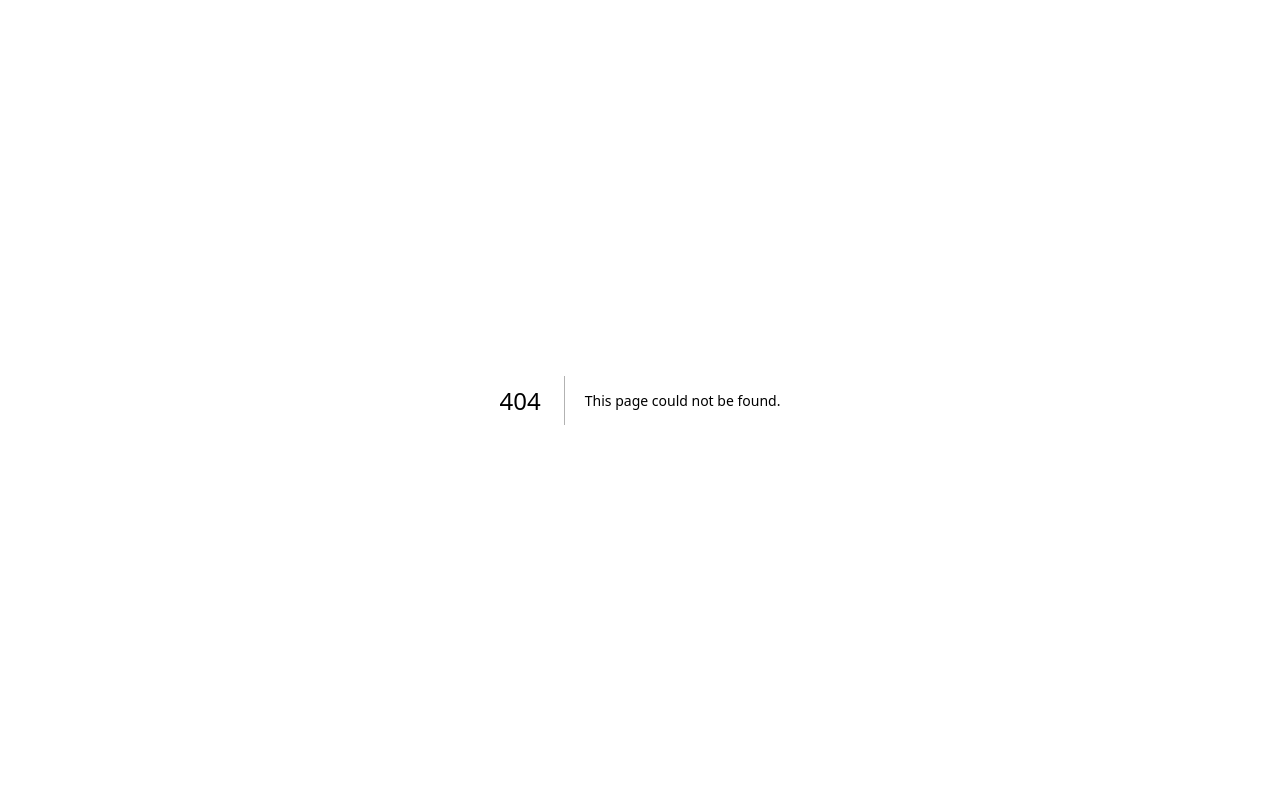
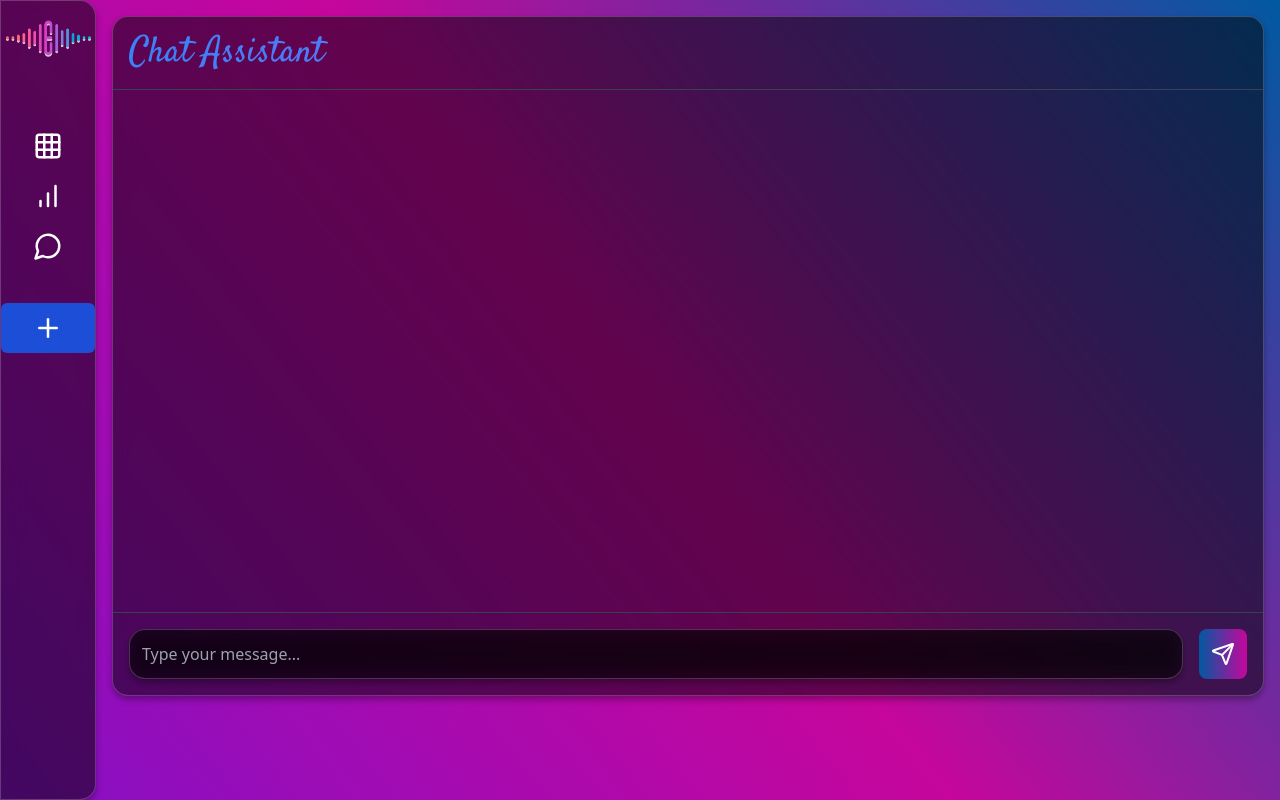
Before and after one commit to PMS61/Eloquence, a Next.js app in the folder client/: page /chat in a window 1280 px wide. Before the commit this address had no page. Built offline with nearby package versions, Linux system fonts and the light colour scheme.

Commit message:
Add chat page and update sidebar for navigation

```diff
--- /dev/null
+++ b/client/app/chat/page.jsx
@@ -0,0 +1,136 @@
+"use client";
+import { useState } from "react";
+import Sidebar from "../components/Sidebar";
+import { Send } from "lucide-react";
+import { Satisfy, Playfair_Display } from "next/font/google";
+import "../components/bg.css";
+
+const satisfy = Satisfy({
+  subsets: ["latin"],
+  weight: ["400"],
+});
+
+const playfair = Playfair_Display({
+  subsets: ["latin"],
+  weight: ["400", "700"],
+});
+
+export default function ChatPage() {
+  const [messages, setMessages] = useState([]);
+  const [inputMessage, setInputMessage] = useState("");
+
+  const handleSendMessage = (e) => {
+    e.preventDefault();
+    if (inputMessage.trim()) {
+      setMessages([
+        ...messages,
+        {
+          id: Date.now(),
+          text: inputMessage,
+          sender: "user",
+        },
+      ]);
+      setInputMessage("");
+
+      setTimeout(() => {
+        setMessages((prev) => [
+          ...prev,
+          {
+            id: Date.now(),
+            text: "This is a simulated response. Replace with actual API integration.",
+            sender: "ai",
+          },
+        ]);
+      }, 1000);
+    }
+  };
+
+  return (
+    <div>
+      <Sidebar />
+      <div className="flex w-full max-h-full min-h-screen static-bg">
+        <div className="w-full h-full">
+          <div className="flex flex-col mx-4 mt-4 ml-16 md:ml-28">
+            {/* Main Chat Container */}
+            <div className="glass-bg w-full h-[85vh] flex flex-col rounded-lg overflow-hidden">
+              {/* Chat Header */}
+              <div className="p-4 border-b border-gray-700">
+                <h1
+                  className={`${satisfy.className} text-3xl md:text-4xl font-bold text-transparent bg-gradient-to-r from-blue-500 to-purple-500 bg-clip-text`}
+                >
+                  Chat Assistant
+                </h1>
+              </div>
+
+              {/* Messages Container */}
+              <div className="flex-1 p-4 space-y-4 overflow-y-auto">
+                {messages.map((message) => (
+                  <div
+                    key={message.id}
+                    className={`flex ${
+                      message.sender === "user"
+                        ? "justify-end"
+                        : "justify-start"
+                    }`}
+                  >
+                    <div
+                      className={`max-w-[70%] rounded-lg p-3 ${
+                        message.sender === "user"
+                          ? "bg-gradient-to-r from-[#0159a1] to-[#c6069c] text-white"
+                          : "glass-bg text-gray-100"
+                      }`}
+                    >
+                      <p className={`${playfair.className}`}>{message.text}</p>
+                    </div>
+                  </div>
+                ))}
+              </div>
+
+              {/* Input Form */}
+              <form
+                onSubmit={handleSendMessage}
+                className="p-4 border-t border-gray-700"
+              >
+                <div className="flex gap-4">
+                  <input
+                    type="text"
+                    value={inputMessage}
+                    onChange={(e) => setInputMessage(e.target.value)}
+                    placeholder="Type your message..."
+                    className="flex-1 p-3 text-gray-100 placeholder-gray-400 border border-gray-700 rounded-lg glass-bg focus:outline-none focus:border-blue-500"
+                  />
+                  <button
+                    type="submit"
+                    className="bg-gradient-to-r from-[#0159a1] to-[#c6069c] text-white p-3 rounded-lg hover:opacity-90 focus:outline-none transition-all duration-200"
+                  >
+                    <Send size={24} />
+                  </button>
+                </div>
+              </form>
+            </div>
+          </div>
+        </div>
+      </div>
+
+      <style jsx>{`
+        ::-webkit-scrollbar {
+          width: 8px;
+        }
+
+        ::-webkit-scrollbar-track {
+          background: rgba(0, 0, 0, 0.2);
+          border-radius: 4px;
+        }
+
+        ::-webkit-scrollbar-thumb {
+          background: linear-gradient(to bottom, #0159a1, #c6069c);
+          border-radius: 4px;
+        }
+
+        ::-webkit-scrollbar-thumb:hover {
+          background: linear-gradient(to bottom, #0159a1, #8510c4);
+        }
+      `}</style>
+    </div>
+  );
+}
--- a/client/app/components/Sidebar.jsx
+++ b/client/app/components/Sidebar.jsx
@@ -1,49 +1,49 @@
-import { useState } from 'react';
-import Link from 'next/link';
-import { Menu, Grid, BarChart, PieChart, Settings, LucideScanFace,Plus } from 'lucide-react';
-import './bg.css'
+import { useState } from "react";
+import Link from "next/link";
+import {
+  Menu,
+  Grid,
+  BarChart,
+  PieChart,
+  Settings,
+  LucideScanFace,
+  Plus,
+  MessageCircle,
+} from "lucide-react";
+import "./bg.css";
 
 export default function Sidebar() {
-
-
   return (
     <div>
+      <aside className="fixed w-12 h-screen mr-6 text-white bg-gray-800 md:w-24 glass-bg">
+        <Link href="/">
+          <div className="flex items-center justify-center mt-4">
+            <img src="/logo1.png" alt="logo" className="w-24 h-10" />
+          </div>
+        </Link>
 
-            <aside className='w-12 md:w-24 glass-bg h-screen mr-6 bg-gray-800  text-white  fixed '>
-
-
-                <Link href="/">
-                        <div className='flex justify-center items-center mt-4 '>
-                            <img src="/logo1.png" alt="logo" className='w-24 h-10' />
-                            </div>
-
-
-                    </Link>
-                {/* Navigation Links */}
-                <nav className="mt-16 ">
-
-
+        <nav className="mt-16">
           <Link href="/dashboard">
-                        <button className="flex justify-center items-center gap-4 py-2.5 px-2  text-white hover:bg-gray-700 w-full">
+            <button className="flex justify-center items-center gap-4 py-2.5 px-2 text-white hover:bg-gray-700 w-full">
               <Grid size={30} />
-
             </button>
           </Link>
           <Link href="/report">
             <button className="flex justify-center items-center gap-4 py-2.5 px-2 text-white hover:bg-gray-700 w-full">
-                            <BarChart size={30}/>
-
+              <BarChart size={30} />
             </button>
           </Link>
-
+          <Link href="/chat">
+            <button className="flex justify-center items-center gap-4 py-2.5 px-2 text-white hover:bg-gray-700 w-full">
+              <MessageCircle size={30} />
+            </button>
+          </Link>
           <Link href="/session">
-                    <button className="flex justify-center items-center mt-8  gap-4 py-2.5 px-2 text-white bg-blue-700 hover:bg-blue-800 w-full rounded-md">
-                        <Plus size={30}/>
-
+            <button className="flex justify-center items-center mt-8 gap-4 py-2.5 px-2 text-white bg-blue-700 hover:bg-blue-800 w-full rounded-md">
+              <Plus size={30} />
             </button>
           </Link>
         </nav>
-
       </aside>
       <style jsx>{`
         .glass-bg {
```
Lines whose indentation alone changed are shown as unchanged.
